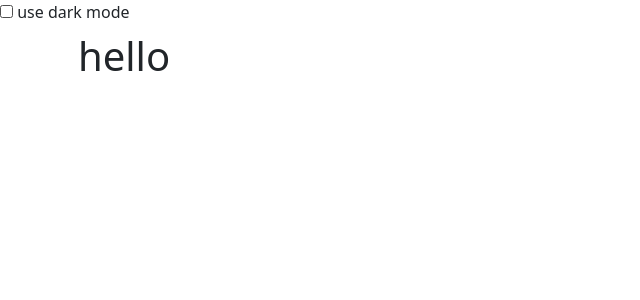
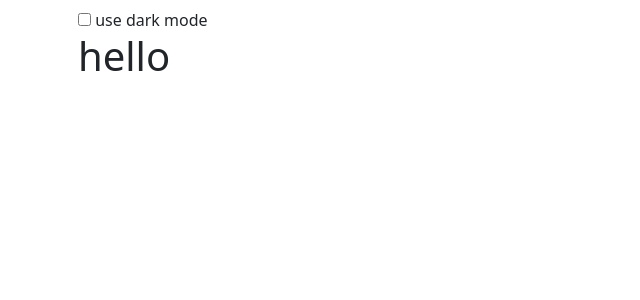
Before and after one commit to manaressam9/reactproj, a React app: page / in a window 1280 px wide. Shown: the top 300 px of the page, without its empty margins (0-640 px from the left). Built offline with nearby package versions, Linux system fonts and the light colour scheme.

Commit message:
updating useContext example

```diff
--- a/src/component/useContextExample/Panel.js
+++ b/src/component/useContextExample/Panel.js
@@ -2,10 +2,18 @@ import React, { useContext } from "react";
 import { ThemeContext } from "./ThemeContext";
 
 export default function Panel(){
-    const theme = useContext(ThemeContext);
+    const {theme ,setTheme}= useContext(ThemeContext);
  return(
+    <>
+
     <div className={`container p-2 panel-${theme} `}>
+    <label>
+        <input type="checkbox" checked={theme === 'dark'}
+        onChange={e => setTheme(e.target.checked? 'dark': 'light')}/>
+        {' '}use dark mode
+     </label>
      <h1>hello</h1>
     </div>
+    </>
  );
 }
--- a/src/component/useContextExample/ThemeContext.js
+++ b/src/component/useContextExample/ThemeContext.js
@@ -6,12 +6,8 @@ export const ThemeContext = createContext();
 export const AppProvider = (props) => {
 const [theme, setTheme] = useState('theme');
  return(
-    <ThemeContext.Provider value={theme}>
-     <label>
-        <input type="checkbox" checked={theme === 'dark'}
-        onChange={e => setTheme(e.target.checked? 'dark': 'light')}/>
-        {' '}use dark mode
-     </label>
+    <ThemeContext.Provider value={{theme,setTheme}}>
+
       {props.children}
     </ThemeContext.Provider>
  );
```
